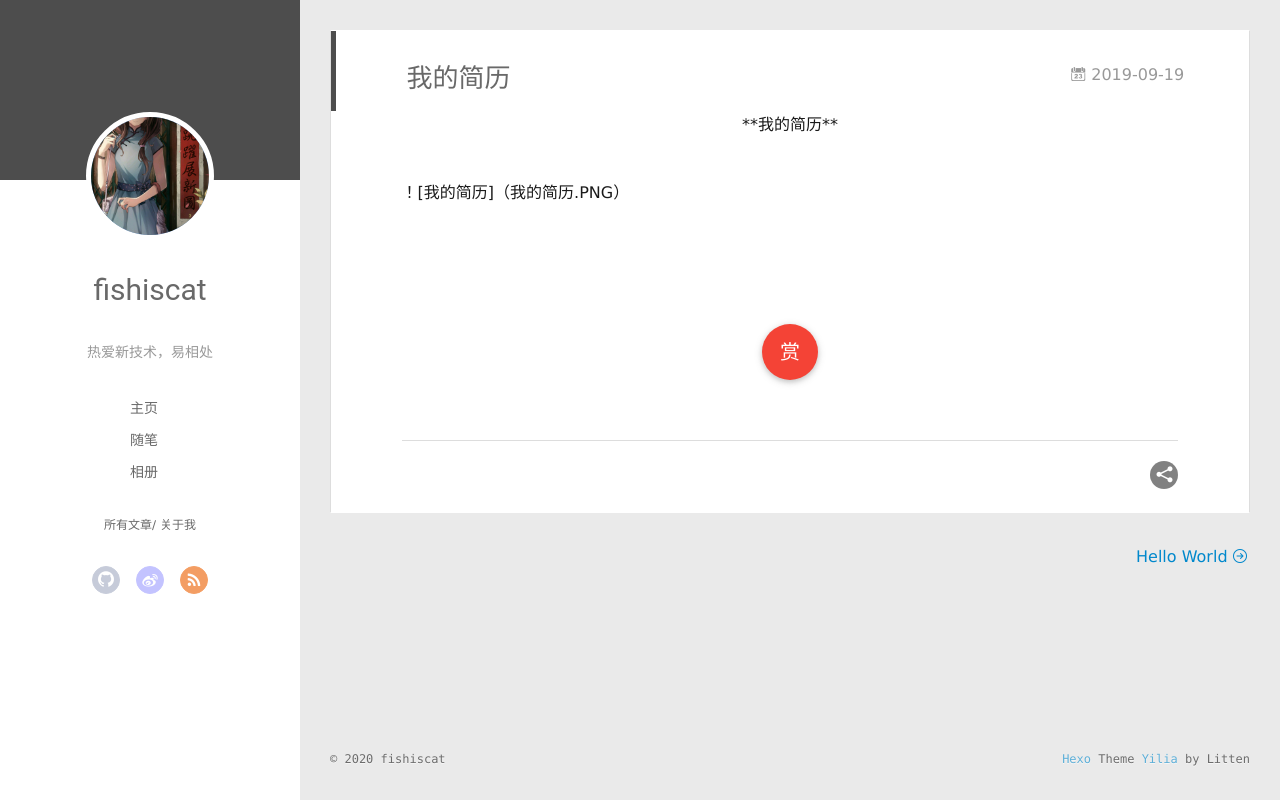
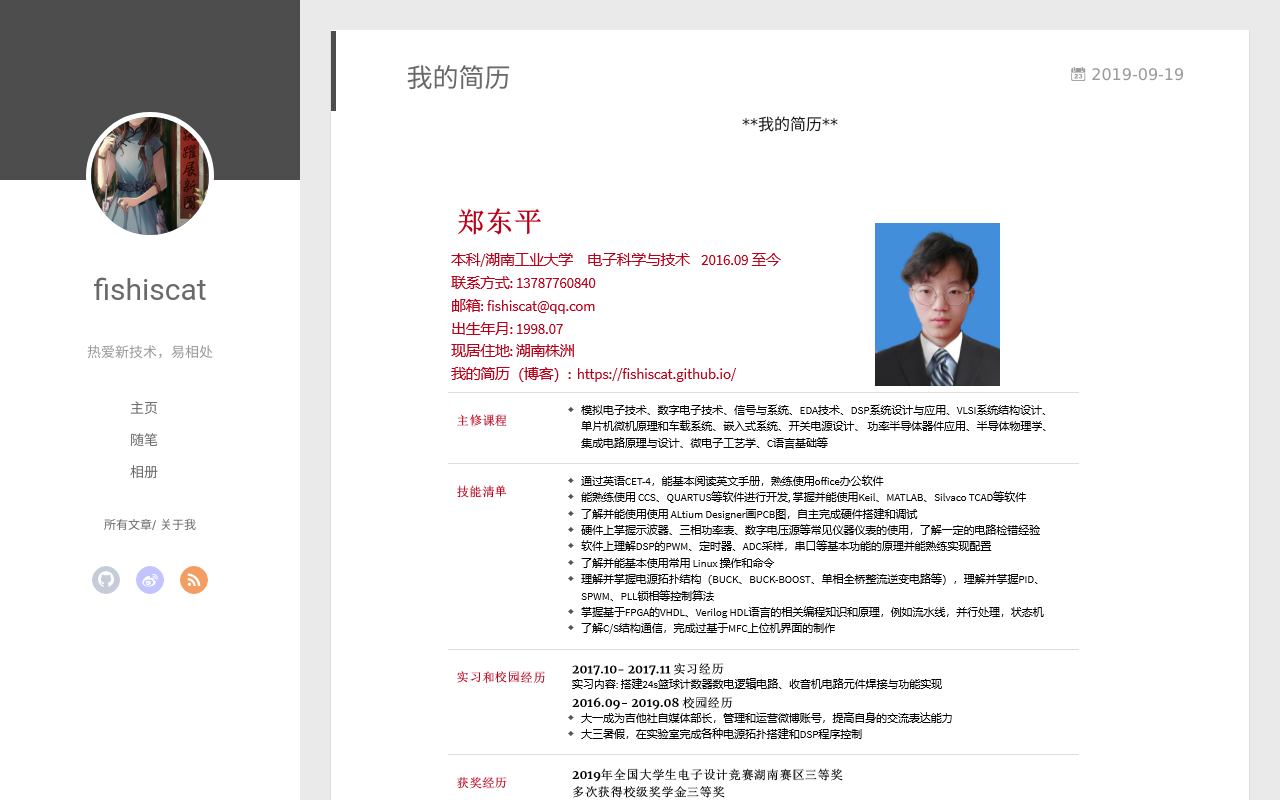
Before and after one commit to fishiscat/fishiscat.github.io, a plain HTML site: page 2019/09/19/我的简历/index.html in a window 1280 px wide. Drawn offline with Linux system fonts and the light colour scheme; files whose address does not match are found by name.

Commit message:
Site updated: 2020-02-05 15:23:23

```diff
--- a/2019/09/19/我的简历/index.html
+++ b/2019/09/19/我的简历/index.html
@@ -8,18 +8,20 @@
   <link rel="dns-prefetch" href="http://yoursite.com">
   <title>我的简历 | fishiiscat的博客</title>
   <meta name="viewport" content="width=device-width, initial-scale=1, maximum-scale=1">
-  <meta name="description" content="**我的简历**      ！[我的简历]（我的简历.PNG）">
+  <meta name="description" content="**我的简历**">
 <meta name="keywords" content="“ARM，DSP，FPGA等，集成电路开发，开发者”">
 <meta property="og:type" content="article">
 <meta property="og:title" content="我的简历">
 <meta property="og:url" content="http://yoursite.com/2019/09/19/我的简历/index.html">
 <meta property="og:site_name" content="fishiiscat的博客">
-<meta property="og:description" content="**我的简历**      ！[我的简历]（我的简历.PNG）">
+<meta property="og:description" content="**我的简历**">
 <meta property="og:locale" content="default">
-<meta property="og:updated_time" content="2020-02-05T07:07:43.088Z">
+<meta property="og:image" content="http://yoursite.com/.com//%E6%88%91%E7%9A%84%E7%AE%80%E5%8E%86.jpg">
+<meta property="og:updated_time" content="2020-02-05T07:16:43.580Z">
 <meta name="twitter:card" content="summary">
 <meta name="twitter:title" content="我的简历">
-<meta name="twitter:description" content="**我的简历**      ！[我的简历]（我的简历.PNG）">
+<meta name="twitter:description" content="**我的简历**">
+<meta name="twitter:image" content="http://yoursite.com/.com//%E6%88%91%E7%9A%84%E7%AE%80%E5%8E%86.jpg">
 
     <link rel="alternative" href="/atom.xml" title="fishiiscat的博客" type="application/atom+xml">
 
@@ -185,7 +187,7 @@
 <br>
 
 
-<p>！[我的简历]（我的简历.PNG）</p>
+<p><img src="/.com//%E6%88%91%E7%9A%84%E7%AE%80%E5%8E%86.jpg" alt="我的简历"></p>
 <br>
 
 
```
Also changed, not shown: index.html (+1 -1 lines), 2019/09/19/我的简历/我的简历.jpg (added), 1 other file.
